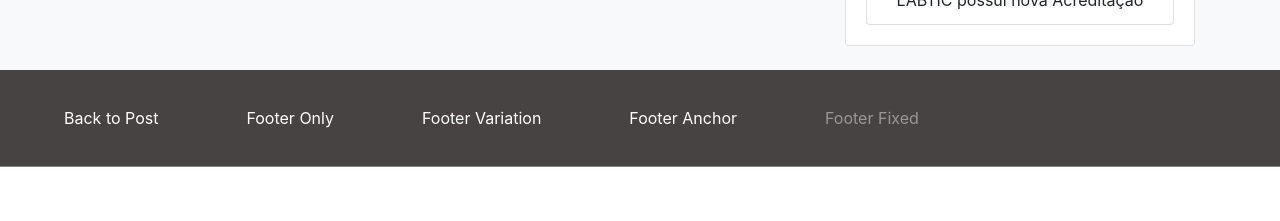
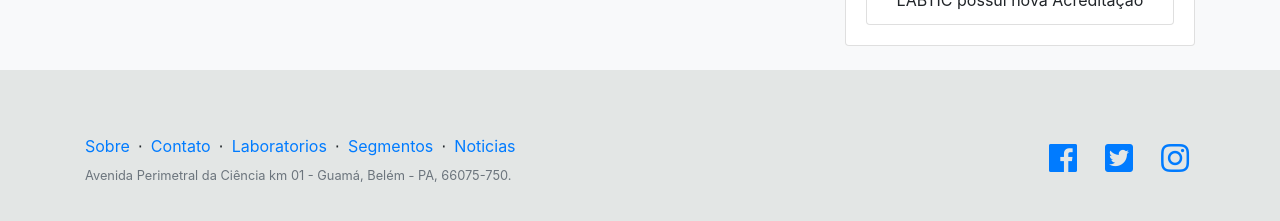
Before and after one commit to barbarakap19/biotec, an Angular app: page / in a window 1280 px wide. Shown: the part 989-1210 px from the top of the page. Before the commit the page ends 1156 px from the top, so only its background shows below. Built offline with nearby package versions, Linux system fonts and the light colour scheme.

Commit message:
mudança no footer

```diff
--- a/src/app/footer/footer.component.css
+++ b/src/app/footer/footer.component.css
@@ -1,68 +1,5 @@
-footer {
-    bottom: 0;
-    position: relative;
-    width: 100%;
+footer.footer {
+  padding-top: 4rem;
+  padding-bottom: 4rem;
+  background-color: #e3e6e5;
 }
-
-#demo-nav {
-    margin: 0;
-    padding: 0;
-    list-style: none;
-  }
-
-  #demo-nav li {
-    border: solid #878382;
-    border-width: 0 0 1px 0;
-  }
-
-  #demo-nav li.current a {color: #9b9796;}
-  #demo-nav li.current a:hover {color: #111;}
-
-  #demo-nav a {
-    color:#fff;
-    padding: 0.75em 5%;
-    text-decoration: none;
-    display: block;
-    background-color: #575352;
-    background-image: -webkit-linear-gradient(top, #777372, #676362);
-    background-image: -moz-linear-gradient(top, #777372, #676362);
-    background-image: -ms-linear-gradient(top, #777372, #676362);
-    background-image: -o-linear-gradient(top, #777372, #676362);
-  }
-
-  #demo-nav a:hover {
-    background-color: #777372;
-    background-image: -webkit-linear-gradient(top, #878382, #777372);
-    background-image: -moz-linear-gradient(top, #878382, #777372);
-    background-image: -ms-linear-gradient(top, #878382, #777372);
-    background-image: -o-linear-gradient(top, #878382, #777372);
-    color: #111;
-  }
-
-  @media screen and (min-width: 42.5em) {
-    #demo-nav {
-      background: #474342;
-      padding: 1.5em 0;
-      border-bottom: 1px solid #878382;
-      overflow: hidden;
-    }
-
-    #demo-nav li {border: 0;}
-
-    #demo-nav a {
-      padding: 0.75em 0 0.75em 5%;
-      float: left;
-      background-color: transparent;
-      background-image: none;
-      border-width: 0;
-    }
-
-    #demo-nav a:hover {
-      background-color: transparent;
-      background-image: none;
-    }
-  }
-
-  @media screen and (min-width: 56em) {
-    #demo-nav a {padding: 0.75em 1.5em 0.75em 5%;}
-  }
--- a/src/app/footer/footer.component.html
+++ b/src/app/footer/footer.component.html
@@ -1,4 +1,4 @@
-<footer>
+<!-- <footer>
     <nav>
       <ul id="demo-nav">
         <li><a href="">Back to Post</a></li>
@@ -10,4 +10,54 @@
     </nav>
 
     <div class="container"></div>
-  </footer>
+  </footer> -->
+
+  <footer class="footer">
+      <div class="container">
+        <div class="row">
+          <div class="col-lg-6 h-100 text-center text-lg-left my-auto">
+            <ul class="list-inline mb-2">
+              <li class="list-inline-item">
+                <a href="#">Sobre</a>
+              </li>
+              <li class="list-inline-item">&sdot;</li>
+              <li class="list-inline-item">
+                <a href="#">Contato</a>
+              </li>
+              <li class="list-inline-item">&sdot;</li>
+              <li class="list-inline-item">
+                <a href="#">Laboratorios</a>
+              </li>
+              <li class="list-inline-item">&sdot;</li>
+              <li class="list-inline-item">
+                <a href="#">Segmentos</a>
+              </li>
+              <li class="list-inline-item">&sdot;</li>
+              <li class="list-inline-item">
+                <a href="#">Noticias</a>
+              </li>
+            </ul>
+            <p class="text-muted small mb-4 mb-lg-0">Avenida Perimetral da Ciência km 01 - Guamá, Belém - PA, 66075-750.</p>
+          </div>
+          <div class="col-lg-6 h-100 text-center text-lg-right my-auto">
+            <ul class="list-inline mb-0">
+              <li class="list-inline-item mr-3">
+                <a href="#">
+                  <i class="fab fa-facebook fa-2x fa-fw"></i>
+                </a>
+              </li>
+              <li class="list-inline-item mr-3">
+                <a href="#">
+                  <i class="fab fa-twitter-square fa-2x fa-fw"></i>
+                </a>
+              </li>
+              <li class="list-inline-item">
+                <a href="#">
+                  <i class="fab fa-instagram fa-2x fa-fw"></i>
+                </a>
+              </li>
+            </ul>
+          </div>
+        </div>
+      </div>
+    </footer>
--- a/src/index.html
+++ b/src/index.html
@@ -15,7 +15,7 @@
   <link rel="stylesheet" href="https://stackpath.bootstrapcdn.com/bootstrap/4.1.3/css/bootstrap.min.css" integrity="sha384-MCw98/SFnGE8fJT3GXwEOngsV7Zt27NXFoaoApmYm81iuXoPkFOJwJ8ERdknLPMO" crossorigin="anonymous">
   <script src="https://code.jquery.com/jquery-3.3.1.slim.min.js" integrity="sha384-q8i/X+965DzO0rT7abK41JStQIAqVgRVzpbzo5smXKp4YfRvH+8abtTE1Pi6jizo" crossorigin="anonymous"></script>
   <script src="https://cdnjs.cloudflare.com/ajax/libs/popper.js/1.14.3/umd/popper.min.js" integrity="sha384-ZMP7rVo3mIykV+2+9J3UJ46jBk0WLaUAdn689aCwoqbBJiSnjAK/l8WvCWPIPm49" crossorigin="anonymous"></script>
-    <script src="https://stackpath.bootstrapcdn.com/bootstrap/4.1.3/js/bootstrap.min.js" integrity="sha384-ChfqqxuZUCnJSK3+MXmPNIyE6ZbWh2IMqE241rYiqJxyMiZ6OW/JmZQ5stwEULTy" crossorigin="anonymous"></script>
+  <script src="https://stackpath.bootstrapcdn.com/bootstrap/4.1.3/js/bootstrap.min.js" integrity="sha384-ChfqqxuZUCnJSK3+MXmPNIyE6ZbWh2IMqE241rYiqJxyMiZ6OW/JmZQ5stwEULTy" crossorigin="anonymous"></script>
 </head>
 <body>
   <app-root></app-root>
```
